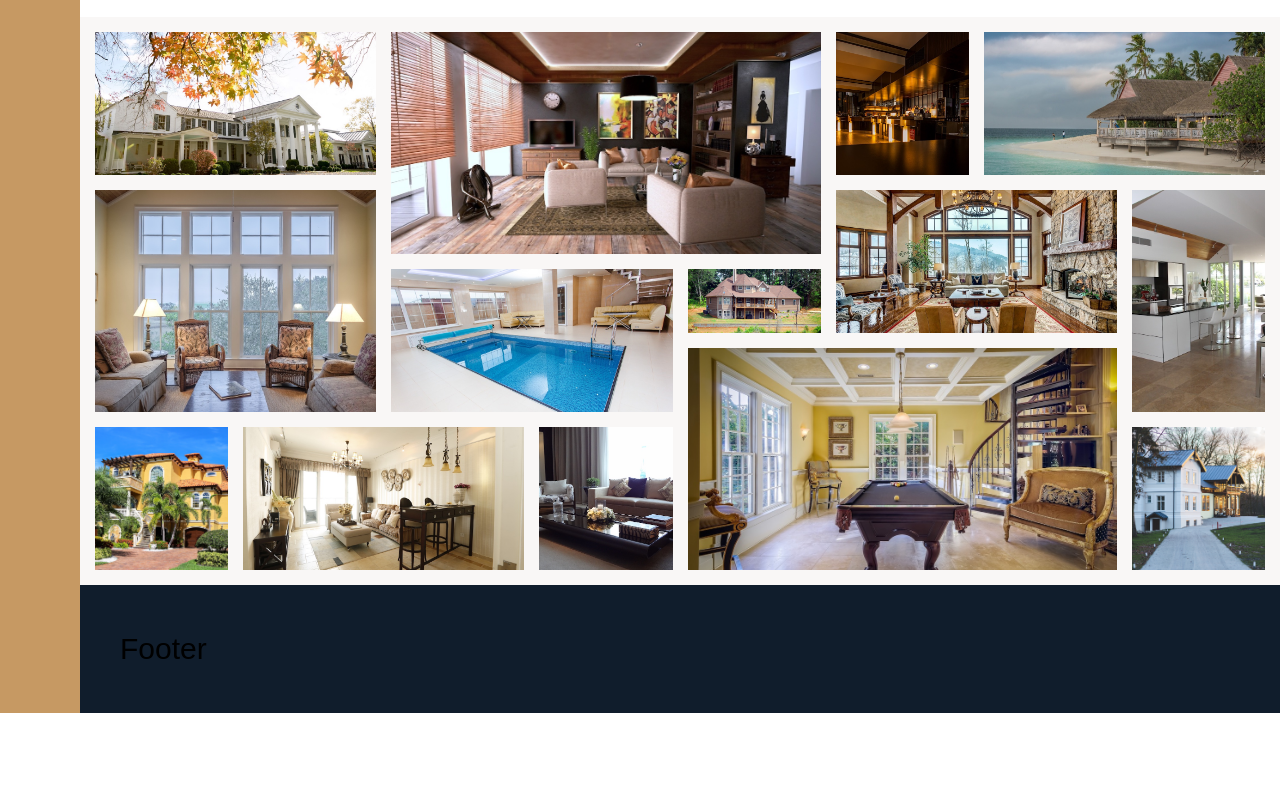
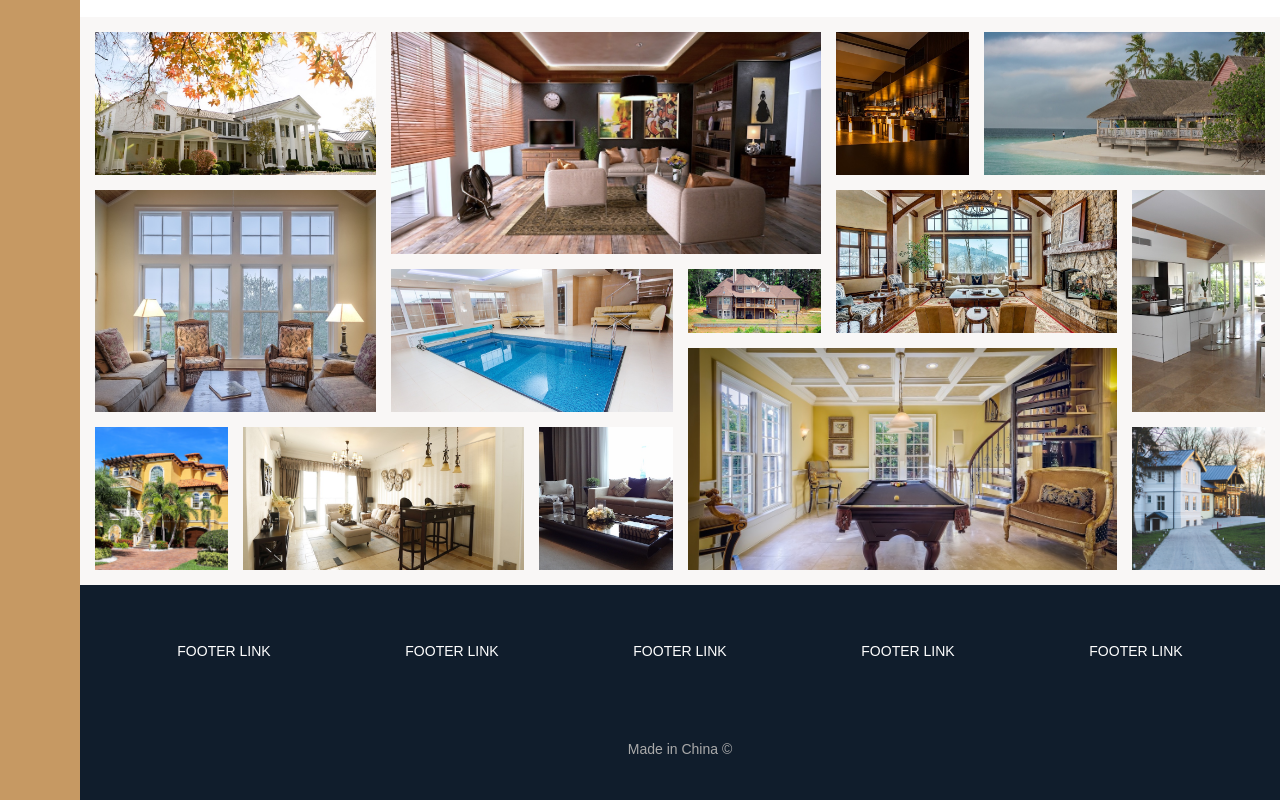
Before and after one commit to debuy-co/nexter_grids, a React (Create React App) app: page / in a window 1280 px wide. Shown: the part 2666-3466 px from the top of the page. Before the commit the page ends 3379 px from the top, so only its background shows below. Built offline with nearby package versions, Linux system fonts and the light colour scheme.

Commit message:
Building the Footer

```diff
--- /dev/null
+++ b/src/components/Footer.js
@@ -0,0 +1,39 @@
+import React from "react";
+
+function Footer() {
+  return (
+    <footer className="footer">
+      {/*if we have an "li" element than it shall always be contained into an "ul" element*/}
+      <ul className="nav">
+        <li className="nav__item">
+          <a href="#1" className="nav__link">
+            Footer link
+          </a>
+        </li>
+        <li className="nav__item">
+          <a href="#1" className="nav__link">
+            Footer link
+          </a>
+        </li>
+        <li className="nav__item">
+          <a href="#1" className="nav__link">
+            Footer link
+          </a>
+        </li>
+        <li className="nav__item">
+          <a href="#1" className="nav__link">
+            Footer link
+          </a>
+        </li>
+        <li className="nav__item">
+          <a href="#1" className="nav__link">
+            Footer link
+          </a>
+        </li>
+      </ul>
+      <p className="copyright">Made in China &copy;</p>
+    </footer>
+  );
+}
+
+export default Footer;
--- a/src/components/Main.js
+++ b/src/components/Main.js
@@ -4,6 +4,7 @@ import StoryContent from "./StoryContent";
 import StoryPicture from "./StoryPicture";
 import Homes from "./Homes";
 import Gallery from "./Gallery";
+import Footer from "./Footer";
 
 function Main() {
   return (
@@ -16,7 +17,7 @@ function Main() {
       <StoryContent />
       <Homes />
       <Gallery />
-      <footer className="footer">Footer</footer>
+      <Footer />
     </body>
   );
 }
--- a/src/sass/_footer.scss
+++ b/src/sass/_footer.scss
@@ -2,3 +2,41 @@
   background-color: $color-secondary;
   grid-column: full-start / full-end;
 }
+
+.nav {
+  list-style: none;
+  display: grid; //in this case flexbox would have been a good choice to layout the elements but we will still use grids because it is a great option to have some space between the elements (in flex box we would need to use margin right and in the last element we would need to say no margin)
+  grid-gap: 2rem;
+
+  grid-template-columns: repeat(
+    auto-fit,
+    minmax(20rem, 1fr)
+  ); //we want it to be automatically responsive without using the media queries. in this way as soon as one of the elements will be reduced to 20rem than automatically the grid will add a row
+  align-items: center;
+
+  &__link:link,
+  &__link:visited {
+    font-size: 1.4rem;
+    color: #fff;
+    text-decoration: none;
+    font-family: $font-primary;
+    text-transform: uppercase;
+    text-align: center;
+    padding: 1.5rem;
+    display: block;
+    transition: all 0.2s;
+  }
+
+  &__link:hover,
+  &__link:active {
+    background-color: rgba(#fff, 0.05);
+    transform: translateY(-3px);
+  }
+}
+
+.copyright {
+  font-size: 1.4rem;
+  color: $color-grey-light-2;
+  margin-top: 6rem;
+  text-align: center;
+}
```
